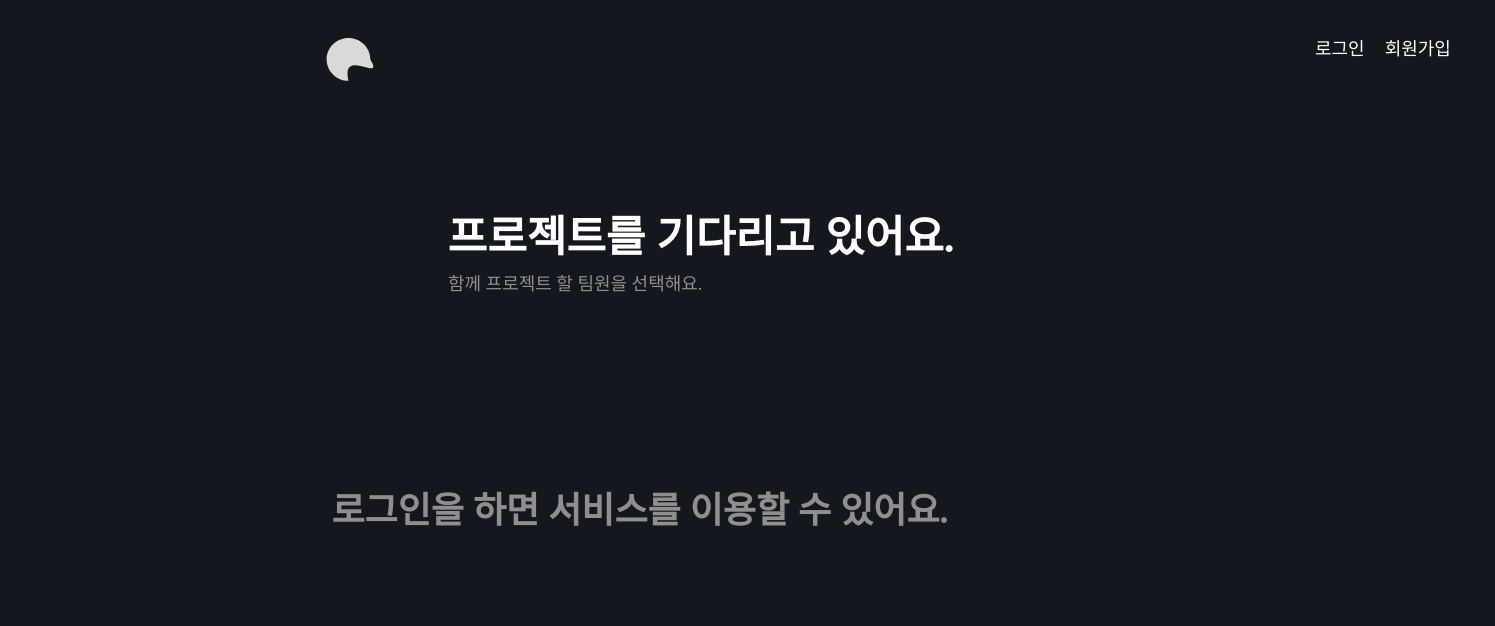
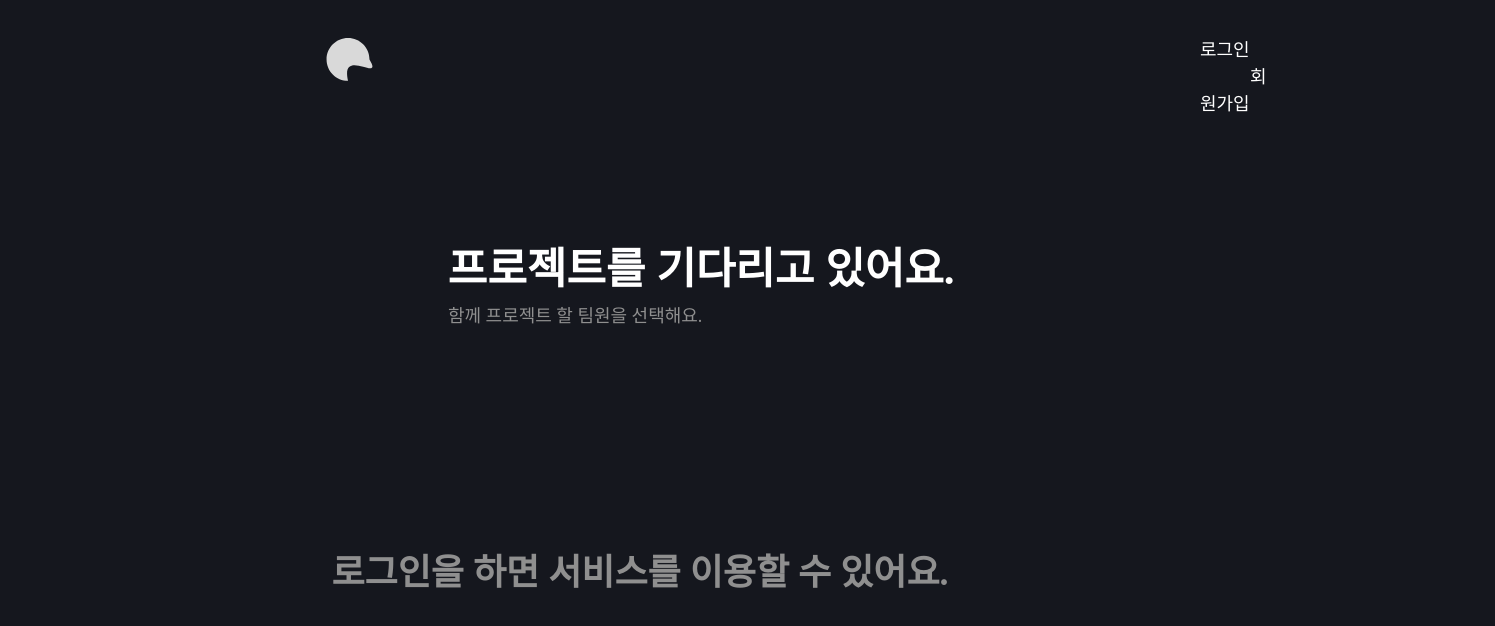
Before and after one commit to Mesiter-herehere/Here_FE, a Next.js app: page / in a window 1280 px wide. Shown: the top 626 px of the page, 1495 px wide, since content can reach past the window. Built offline with nearby package versions, Linux system fonts and the light colour scheme.

Commit message:
♻️ 헤더 스타일 수정

```diff
--- a/app/styles/Main.ts
+++ b/app/styles/Main.ts
@@ -3,18 +3,16 @@ import styled from "styled-components";
 export const Title = styled.span`
     width: 257px;
     height: 43px;
-    margin-top: -180px;
     margin-left: 447.6px;
     font-family: Pretendard;
     font-size: 43px;
     font-weight: bold;
     text-align: left;
     color: #fff;
-
+    margin-top: 100px;
 
     @media (max-width: 1153px) {
         margin-left: 190px;
-        margin-top: -150px;
     }
 `
 
@@ -22,7 +20,6 @@ export const LightTitle = styled.span`
     width: 214px;
     height: 21px;
     margin-left: 448px;
-    margin-top: -10px;
     font-family: Pretendard;
     font-size: 18px;
     font-weight: normal;
@@ -31,7 +28,6 @@ export const LightTitle = styled.span`
 
     @media (max-width: 1153px) {
         margin-left: 210px;
-        margin-top: -10px;
     }
 `
 
@@ -39,7 +35,7 @@ export const assent = styled.a`
     display: flex;
     width: auto;
     height: auto;
-    margin-top: 186px;
+    margin-top: 216px;
     justify-content: center;
     font-family: Pretendard;
     font-size: 36px;
@@ -51,11 +47,11 @@ export const assent = styled.a`
 export const schooldiv = styled.div`
     display: flex;
     justify-content: center;
-    margin-top: -30px;
+    margin-top: 24px;
 `
 
 export const UserGap = styled.div`
-    height: 32px;
+    height: 62px;
 `
 
 export const schoollist = styled.div<{ isSelected: boolean }>`
--- a/app/styles/Nav.ts
+++ b/app/styles/Nav.ts
@@ -4,24 +4,27 @@ export const logo = styled.img`
     width: 80px;
     height: 80px;
     margin: 0 261.6px 9.1px 0;
-    padding: 18px 16px 19px 16px;
+    padding: 18.3px 16.7px 19.4px 16.2px;
     margin-left: 310px;
     margin-top: 20px;
+    margin-bottom: 80px;
     background-color: #15171e;
     cursor: pointer;
 
+
     @media (max-width: 1153px) {
-        margin-left: 20px;
+        margin-left: 10px;
     }
 `
 
 export const pathbox = styled.div`
-    width: 200px;
-    height: 50px;
+    width: auto;
+    height: auto;
     align-items: center;
-    margin-left: 1295px;
-    margin-top: -75px;
+    margin-left: 1200px;
+    margin-top: -145px;
     margin-bottom: 122px;
+
 
     @media (max-width: 1153px) {
         margin-left: 880px;
@@ -29,10 +32,10 @@ export const pathbox = styled.div`
 `
 
 export const loginedbox = styled.div`
-    width: 300px;
-    height: 50px;
+    width: auto;
+    height: auto;
     margin-left: 990px;
-    margin-top: -70px;
+    margin-top: -140px;
 
     @media (max-width: 1153px) {
         margin-left: 685px;
@@ -42,27 +45,24 @@ export const loginedbox = styled.div`
 export const gosignup = styled.span`
     width: 49px;
     height: 17px;
-        flex-grow: 0;
-        margin-left: 20px;
-        margin-top: 30px;
+    margin: -10px 0 30px 50px;
     font-family: Pretendard;
     font-size: 18px;
+    font-weight: 500;
     font-stretch: normal;
     font-style: normal;
     line-height: normal;
     letter-spacing: normal;
     text-align: left;
     color: #fff;
-        padding-top: 5px;
     cursor: pointer;
+    padding-top: 30px;
 `
 
 export const gologin = styled.span`
-        width: 37px;
+        width: 49px;
         height: 17px;
         flex-grow: 0;
-        margin-left: 20px;
-        margin-top: 30px;
         font-family: Pretendard;
         font-size: 18px;
         font-stretch: normal;
@@ -78,7 +78,7 @@ export const gologin = styled.span`
 export const gologout = styled.span`
     width: 49px;
     height: 17px;
-    margin: 30px 0 174px 14px;
+    margin: -10px 0 30px 14px;
     font-family: Pretendard;
     font-size: 18px;
     font-weight: 500;
@@ -89,12 +89,13 @@ export const gologout = styled.span`
     text-align: left;
     color: #fff;
     cursor: pointer;
+    padding-top: 30px;
 `
 
 export const introduce = styled.span`
     width: 64px;
     height: 17px;
-    margin: 10px 49px 174px 170px;
+    margin: -40px 49px 30px 170px;
     font-family: Pretendard;
     font-size: 18px;
     font-weight: 500;
```
Lines whose indentation alone changed are shown as unchanged.
